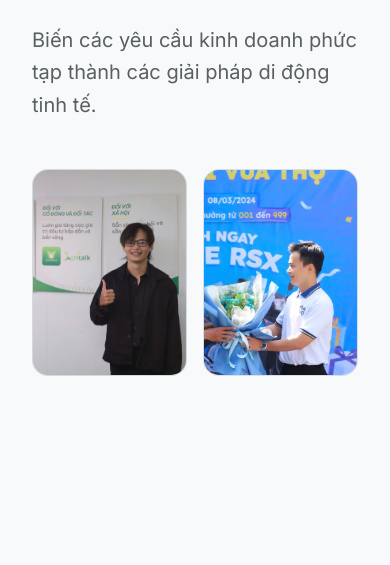
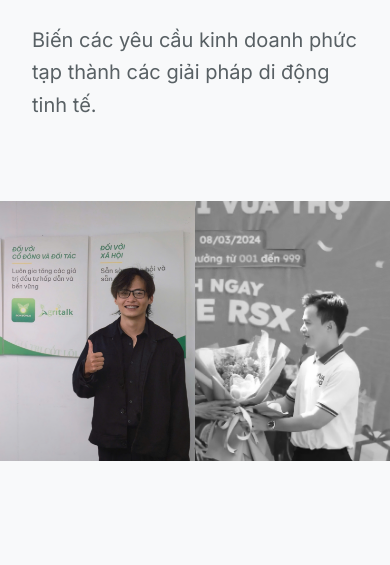
Before and after one commit to Baone1208/porfolio, a plain HTML site: page index.html in a window 390 px wide. Shown: the part 276-841 px from the top of the page. Drawn offline with nearby package versions, Linux system fonts and the light colour scheme.

Commit message:
Swap column order and make hero image full bleed on mobile

```diff
--- a/index.html
+++ b/index.html
@@ -113,23 +113,8 @@
     <main class="max-w-[1440px] mx-auto px-8 pt-48">
         <!-- Hero Section -->
         <section class="mb-48">
-            <div class="flex flex-col-reverse lg:grid lg:grid-cols-12 gap-12 items-center">
-                <!-- Left Column: Portrait Placeholders -->
-                <div class="w-full lg:col-span-6">
-                    <div class="grid grid-cols-2 gap-4">
-                        <div
-                            class="aspect-[3/4] bg-surface-container-highest rounded-[16px] flex items-center justify-center overflow-hidden border border-outline-variant/20">
-                            <img src="assets/avatar1.png" alt="Lâm Hoài Bảo Portrait Color"
-                                class="w-full h-full object-cover" />
-                        </div>
-                        <div
-                            class="aspect-[3/4] bg-surface-container-high rounded-[16px] flex items-center justify-center overflow-hidden border border-outline-variant/20">
-                            <img src="assets/avatar2.jpg" alt="Lâm Hoài Bảo Portrait Grayscale"
-                                class="w-full h-full object-cover" />
-                        </div>
-                    </div>
-                </div>
-                <!-- Right Column: Hero Text -->
+            <div class="flex flex-col lg:grid lg:grid-cols-12 gap-12 lg:gap-12 items-center">
+                <!-- Left Column: Hero Text -->
                 <div class="w-full lg:col-span-6">
                     <h1 class="font-headline text-4xl md:text-6xl lg:text-7xl break-words leading-[1.05] font-black tracking-tighter mb-8">
                         Lâm Hoài Bảo. <br />
@@ -138,6 +123,21 @@
                     <p class="font-body text-xl md:text-2xl max-w-xl leading-relaxed text-on-surface-variant">
                         Biến các yêu cầu kinh doanh phức tạp thành các giải pháp di động tinh tế.
                     </p>
+                </div>
+                <!-- Right Column: Avatar Placeholders -->
+                <div class="w-full lg:col-span-6 mt-8 lg:mt-0">
+                    <div class="grid grid-cols-2 lg:gap-4 -mx-8 lg:mx-0">
+                        <div
+                            class="aspect-[3/4] bg-surface-container-highest flex items-center justify-center overflow-hidden lg:rounded-[16px] lg:border border-outline-variant/20">
+                            <img src="assets/avatar1.png" alt="Lâm Hoài Bảo Portrait Color"
+                                class="w-full h-full object-cover" />
+                        </div>
+                        <div
+                            class="aspect-[3/4] bg-surface-container-high flex items-center justify-center overflow-hidden lg:rounded-[16px] lg:border border-outline-variant/20 grayscale">
+                            <img src="assets/avatar2.jpg" alt="Lâm Hoài Bảo Portrait Grayscale"
+                                class="w-full h-full object-cover" />
+                        </div>
+                    </div>
                 </div>
             </div>
         </section>
```
